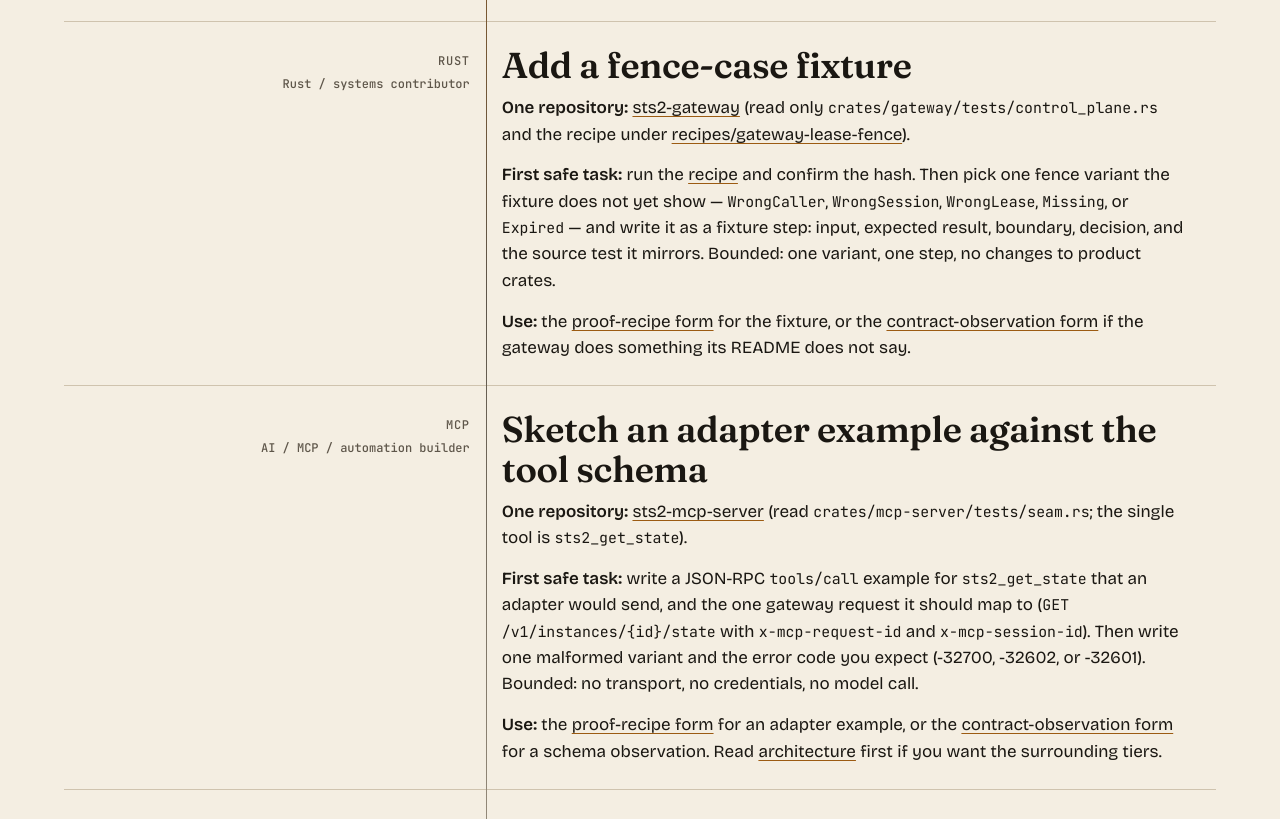
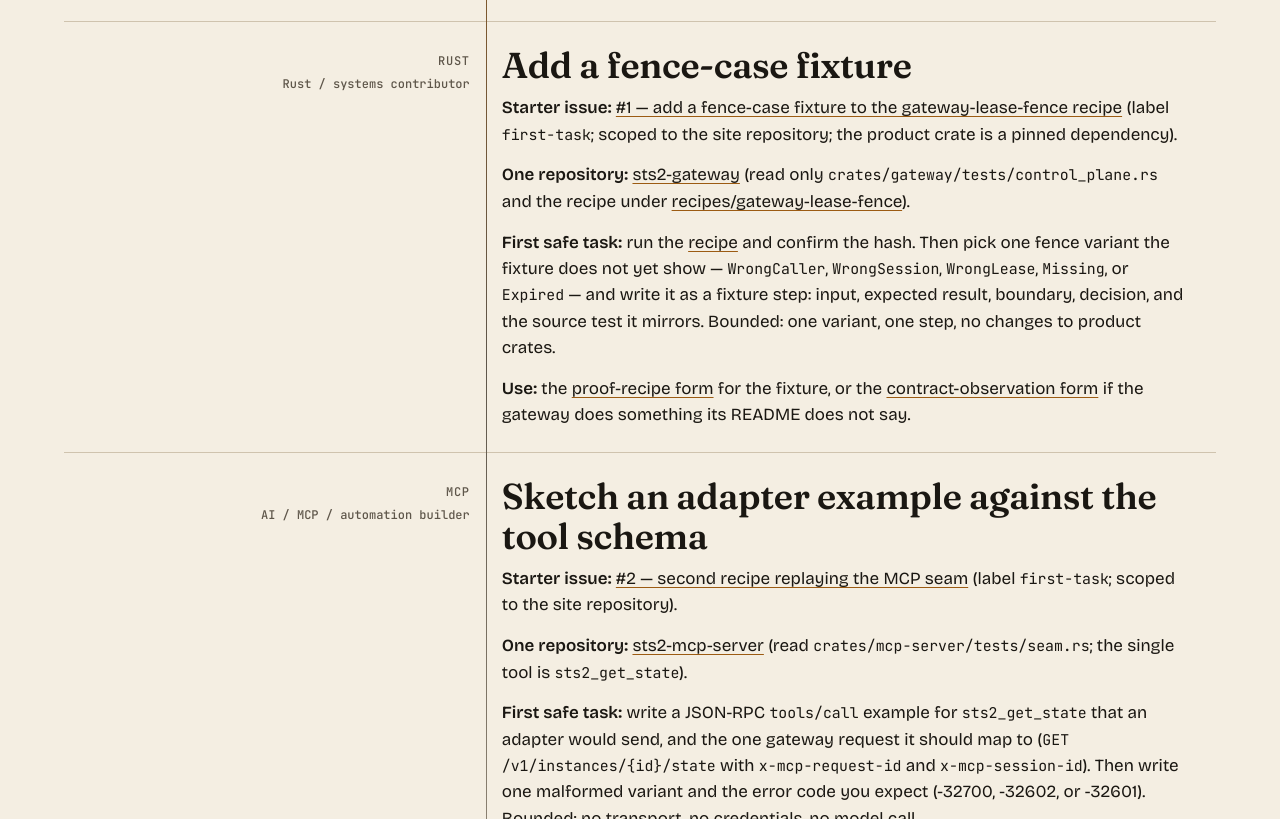
Before and after one commit to AI-Ascension/AI-Ascension.github.io, a plain HTML site: page contributing.html in a window 1280 px wide. Shown: the part 693-1512 px from the top of the page. Drawn offline with Linux system fonts and the light colour scheme.

Commit message:
Link the two starter issues from the contributing and recipes pages
Co-Authored-By: Claude Fable 5.1 <noreply@anthropic.com>

Claude-Session: https://claude.ai/code/session_01LRaRvn9swtsxH68CgYqCGB

```diff
--- a/contributing.html
+++ b/contributing.html
@@ -73,6 +73,7 @@
   <div class="label">Rust<span class="sub">Rust / systems contributor</span></div>
   <div class="body">
     <h2 id="c-rust">Add a fence-case fixture</h2>
+    <p><strong>Starter issue:</strong> <a href="https://github.com/AI-Ascension/AI-Ascension.github.io/issues/1">#1 — add a fence-case fixture to the gateway-lease-fence recipe</a> (label <code>first-task</code>; scoped to the site repository; the product crate is a pinned dependency).</p>
     <p><strong>One repository:</strong> <a href="https://github.com/AI-Ascension/sts2-gateway">sts2-gateway</a> (read only <code>crates/gateway/tests/control_plane.rs</code> and the recipe under <a href="https://github.com/AI-Ascension/AI-Ascension.github.io/tree/main/recipes/gateway-lease-fence">recipes/gateway-lease-fence</a>).</p>
     <p><strong>First safe task:</strong> run the <a href="recipes.html">recipe</a> and confirm the hash. Then pick one fence variant the fixture does not yet show — <code>WrongCaller</code>, <code>WrongSession</code>, <code>WrongLease</code>, <code>Missing</code>, or <code>Expired</code> — and write it as a fixture step: input, expected result, boundary, decision, and the source test it mirrors. Bounded: one variant, one step, no changes to product crates.</p>
     <p><strong>Use:</strong> the <a href="https://github.com/AI-Ascension/.github/issues/new?template=proof-recipe.yml">proof-recipe form</a> for the fixture, or the <a href="https://github.com/AI-Ascension/.github/issues/new?template=contract-observation.yml">contract-observation form</a> if the gateway does something its README does not say.</p>
@@ -83,6 +84,7 @@
   <div class="label">MCP<span class="sub">AI / MCP / automation builder</span></div>
   <div class="body">
     <h2 id="c-mcp">Sketch an adapter example against the tool schema</h2>
+    <p><strong>Starter issue:</strong> <a href="https://github.com/AI-Ascension/AI-Ascension.github.io/issues/2">#2 — second recipe replaying the MCP seam</a> (label <code>first-task</code>; scoped to the site repository).</p>
     <p><strong>One repository:</strong> <a href="https://github.com/AI-Ascension/sts2-mcp-server">sts2-mcp-server</a> (read <code>crates/mcp-server/tests/seam.rs</code>; the single tool is <code>sts2_get_state</code>).</p>
     <p><strong>First safe task:</strong> write a JSON-RPC <code>tools/call</code> example for <code>sts2_get_state</code> that an adapter would send, and the one gateway request it should map to (<code>GET /v1/instances/{id}/state</code> with <code>x-mcp-request-id</code> and <code>x-mcp-session-id</code>). Then write one malformed variant and the error code you expect (-32700, -32602, or -32601). Bounded: no transport, no credentials, no model call.</p>
     <p><strong>Use:</strong> the <a href="https://github.com/AI-Ascension/.github/issues/new?template=proof-recipe.yml">proof-recipe form</a> for an adapter example, or the <a href="https://github.com/AI-Ascension/.github/issues/new?template=contract-observation.yml">contract-observation form</a> for a schema observation. Read <a href="architecture.html">architecture</a> first if you want the surrounding tiers.</p>
```
Also changed, not shown: recipes.html (+1 -0 lines).
